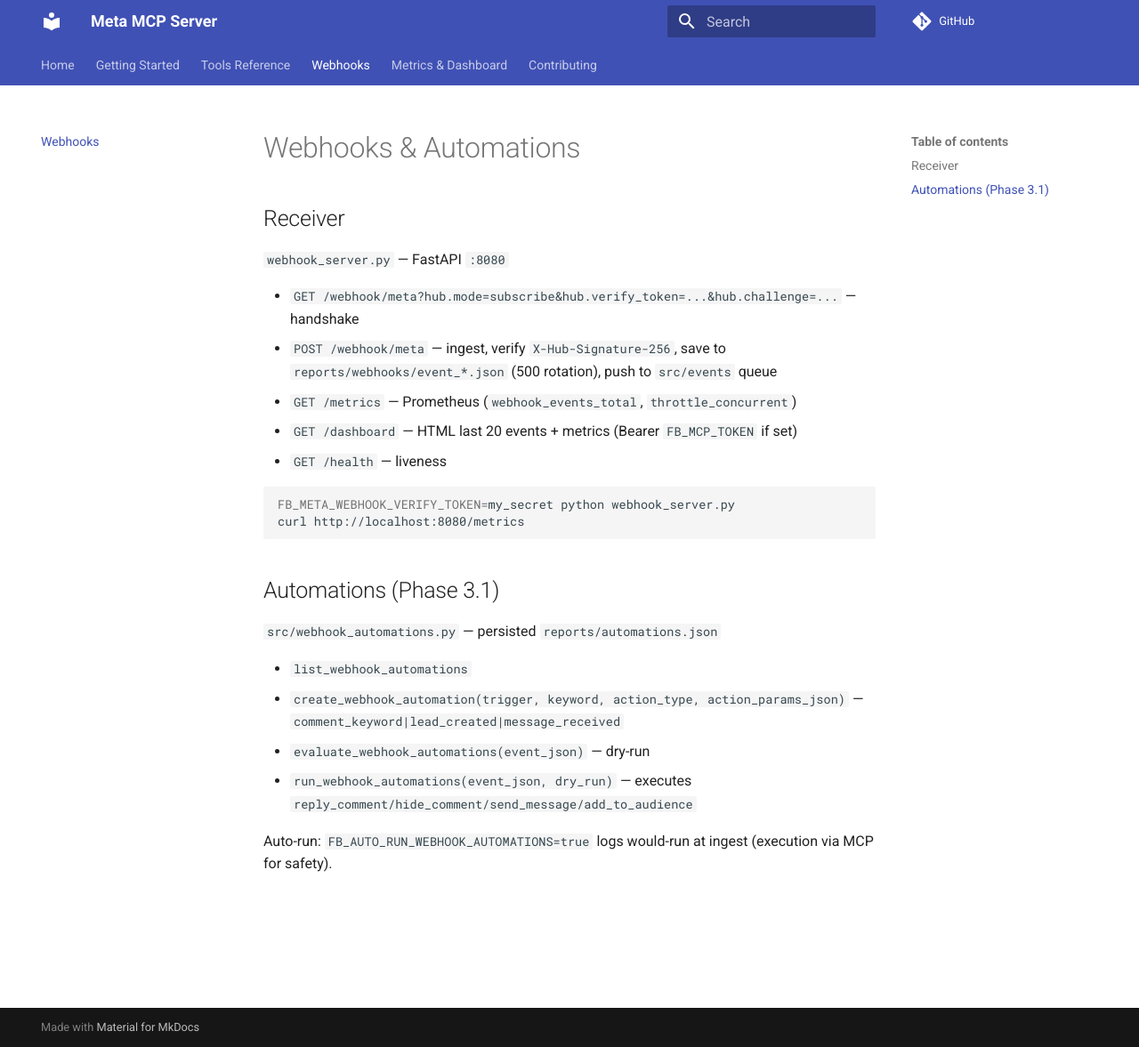
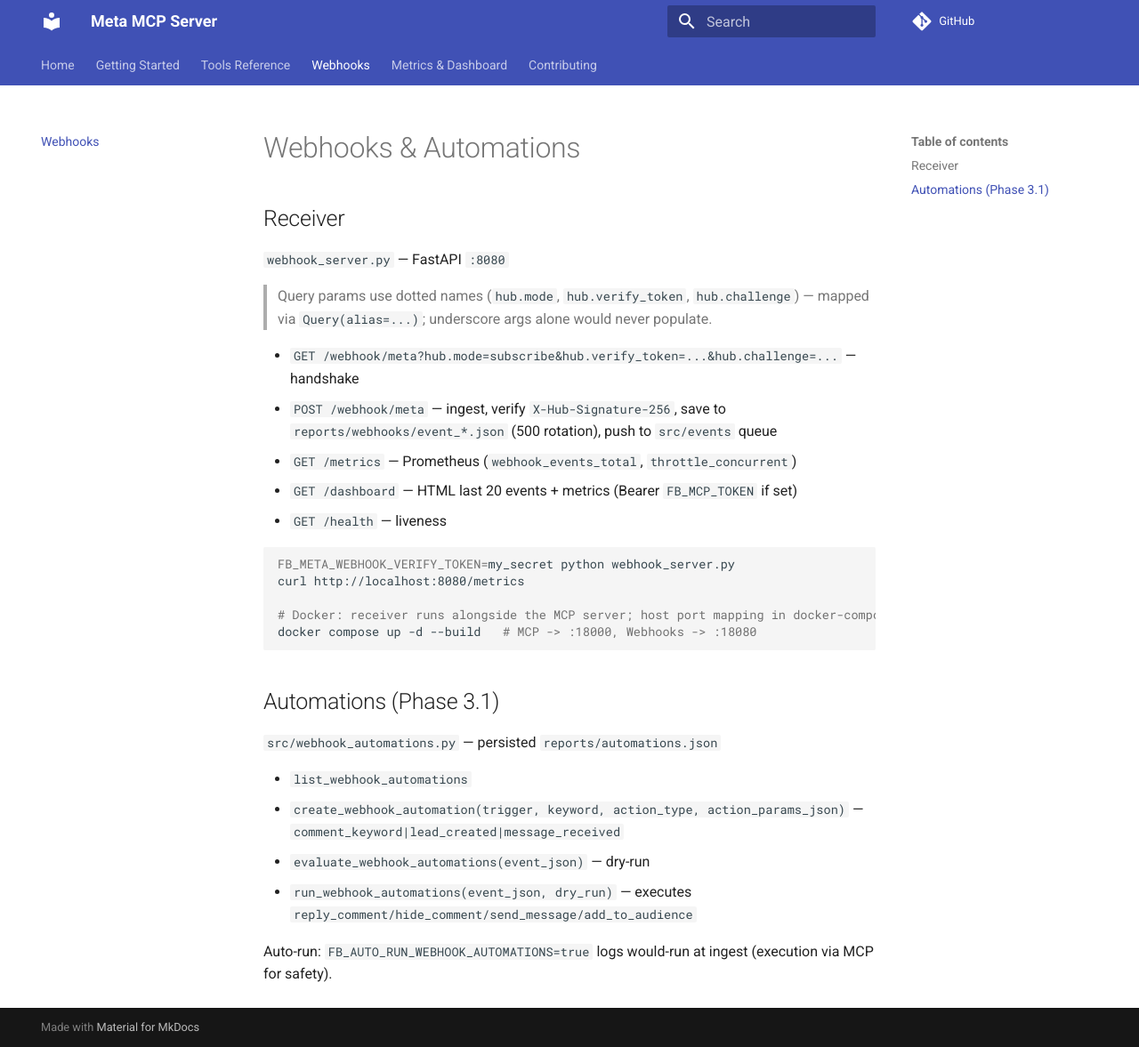
Before and after one commit to ahmedalbanna/meta-mcp-server, an MkDocs documentation site: the page built from docs/webhooks.md, in a window 1280 px wide and 1177 px high. Shown: the whole window at 89% size. Built offline with MkDocs 1.6.1 and Material for MkDocs 9.7.7, drawn with Linux system fonts in a browser that asks for light colours; comment, search, counter and statistics services are not loaded; the version menu is left out.

Commit message:
fix(docker): container deployment fixes and docs
- allow README/reports/.gitkeep/media/.gitkeep through .dockerignore
- remap host ports 18000->8000, 18080->8080 (host 8000/8080 occupied)
- run webhook_server alongside MCP server in compose
- bind FastMCP to 0.0.0.0 via constructor host/port
- fix invalid resource URI scheme webhook_automations:// -> webhook-automations://
- map dotted webhook query params (hub.mode etc.) via Query aliases so token verification works
- docs: Docker deployment section, webhooks notes, SECURITY secrets wording

````diff
--- a/docs/webhooks.md
+++ b/docs/webhooks.md
@@ -3,6 +3,8 @@
 ## Receiver
 
 `webhook_server.py` — FastAPI `:8080`
+
+> Query params use dotted names (`hub.mode`, `hub.verify_token`, `hub.challenge`) — mapped via `Query(alias=...)`; underscore args alone would never populate.
 
 - `GET /webhook/meta?hub.mode=subscribe&hub.verify_token=...&hub.challenge=...` — handshake
 - `POST /webhook/meta` — ingest, verify `X-Hub-Signature-256`, save to `reports/webhooks/event_*.json` (500 rotation), push to `src/events` queue
@@ -13,6 +15,9 @@
 ```bash
 FB_META_WEBHOOK_VERIFY_TOKEN=my_secret python webhook_server.py
 curl http://localhost:8080/metrics
+
+# Docker: receiver runs alongside the MCP server; host port mapping in docker-compose.yml
+docker compose up -d --build   # MCP -> :18000, Webhooks -> :18080
 ```
 
 ## Automations (Phase 3.1)
--- a/server.py
+++ b/server.py
@@ -40,7 +40,11 @@
 logging.basicConfig(level=logging.INFO, format="%(asctime)s %(levelname)s %(message)s")
 log = logging.getLogger("meta-mcp")
 
-mcp = FastMCP("meta-marketing-pro")
+mcp = FastMCP(
+    "meta-marketing-pro",
+    host=os.getenv("MCP_HOST", "0.0.0.0"),
+    port=int(os.getenv("MCP_PORT", os.getenv("PORT", "8000"))),
+)
 
 
 # Log + swallow unhandled tool exceptions so a single bad request can never take
````
Also changed, not shown: README.md (+22 -1 lines), SECURITY.md (+1 -1 lines), docker-compose.yml (+5 -3 lines), webhook_server.py (+4 -4 lines), 2 other files.
